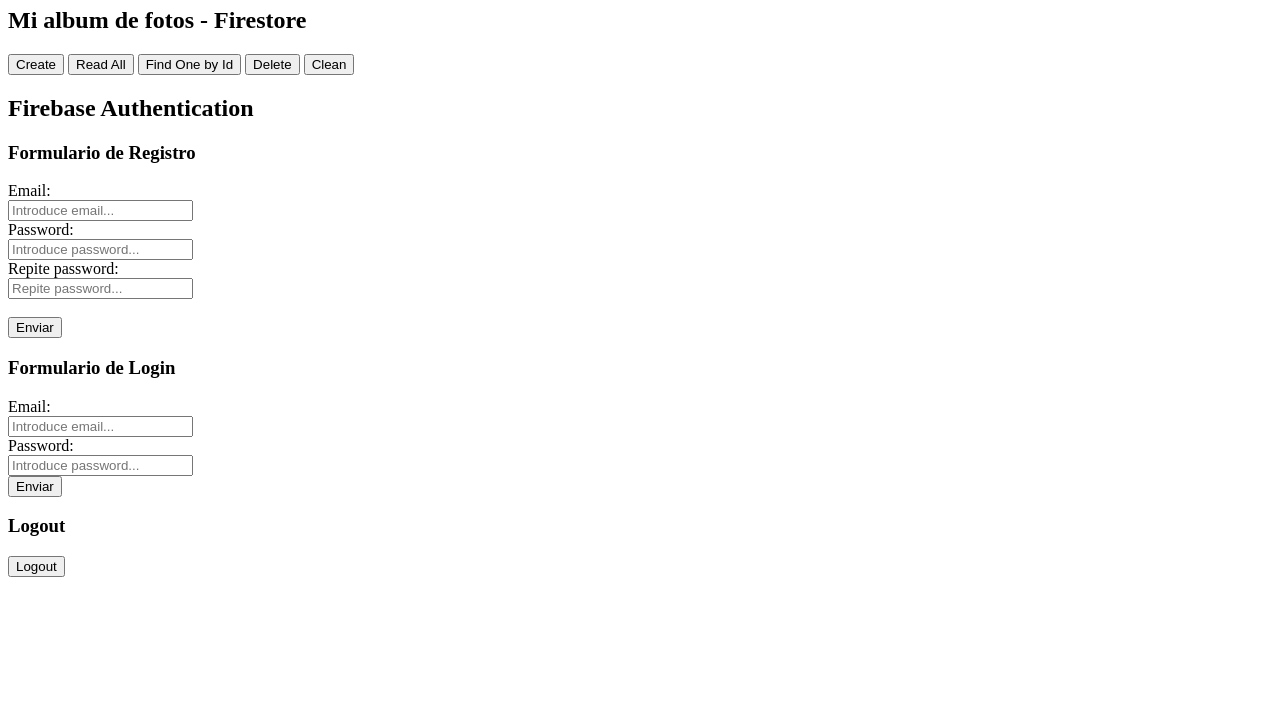
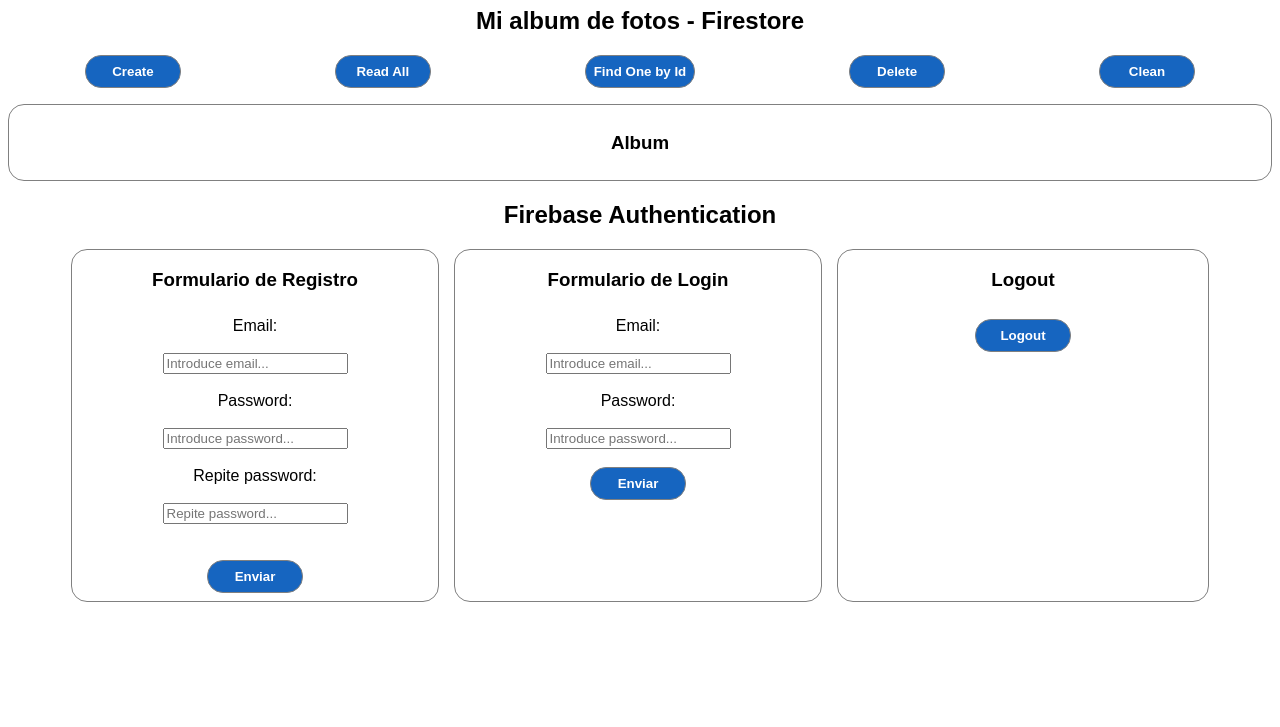
Before and after one commit to vanesaedo/demo_firebase_firestore_auth, a plain HTML site: page index.html in a window 1280 px wide. Shown: the part 73-800 px from the top of the page. Drawn offline with Linux system fonts and the light colour scheme; no server answers.

Commit message:
ADD Styles, find one fixed

```diff
--- a/index.html
+++ b/index.html
@@ -6,26 +6,37 @@
     <meta http-equiv="X-UA-Compatible" content="IE=edge">
     <meta name="viewport" content="width=device-width, initial-scale=1.0">
     <title>Document</title>
+    <link rel="stylesheet" href="style.css">
 </head>
 
 <body>
+    <header>
         <h1>Probando Firebase!!!</h1>
+    </header>
+
+    <main>
 
         <h2>Mi album de fotos - Firestore</h2>
 
+        <section id="button-set">
             <button id="create">Create</button>
             <button id="read-all">Read All</button>
             <button id="read-one">Find One by Id</button>
             <button id="delete">Delete</button>
             <button id="clean">Clean</button>
+        </section>
 
         <section id="album">
-
+            <h3>Album</h3>
         </section>
 
+        <section>
             <h2>Firebase Authentication</h2>
+            <div id="forms-container">
+                <div>
                     <h3>Formulario de Registro</h3>
-    <form id ="form1" action="#" method="POST">
+                    <form id="form1" action="#" method="POST">
+                        <div>
                             <label for="email">Email:</label><br>
                             <input type="email" id="email" name="email" placeholder="Introduce email..."><br>
                             <label for="pass">Password:</label><br>
@@ -33,20 +44,37 @@
                             <label for="pass2">Repite password:</label><br>
                             <input type="password" id="pass2" name="pass2" placeholder="Repite password..."><br><br>
                             <input type="submit" value="Enviar">
+                        </div>
                     </form>
+                </div>
 
-
+                <div>
                     <h3>Formulario de Login</h3>
-    <form id ="form2" action="#" method="POST">
+                    <form id="form2" action="#" method="POST">
+                        <div>
                             <label for="email2">Email:</label><br>
                             <input type="email" id="email2" name="email2" placeholder="Introduce email..."><br>
                             <label for="pass3">Password:</label><br>
                             <input type="password" id="pass3" name="pass3" placeholder="Introduce password..."><br>
                             <input type="submit" value="Enviar">
+                        </div>
                     </form>
 
+                </div>
+                <div >
                     <h3>Logout</h3>
+                    <div id="logout">
                         <button id="salir">Logout</button>
+                    </div>
+
+                </div>
+            </div>
+        </section>
+
+    </main>
+    <footer>
+
+    </footer>
 
     <!-- The core Firebase JS SDK is always required and must be listed first -->
     <script src="https://www.gstatic.com/firebasejs/8.7.1/firebase-app.js"></script>
--- a/script.js
+++ b/script.js
@@ -8,6 +8,8 @@
 
 //Función auxiliar para pintar una foto en el album
 const printPhoto = (title, url, docId) => {
+  let card = document.createElement('article');
+  card.setAttribute('class', 'card');
   let picture = document.createElement('img');
   picture.setAttribute('src', url);
   picture.setAttribute('style', 'max-width:250px');
@@ -16,9 +18,10 @@
   let id = document.createElement('p');
   id.innerHTML = docId;
   const album = document.getElementById('album');
-  album.appendChild(picture);
-  album.appendChild(caption);
-  album.appendChild(id);
+  card.appendChild(picture);
+  card.appendChild(caption);
+  card.appendChild(id);
+  album.appendChild(card);
 };
 
 //Create
@@ -34,6 +37,10 @@
 
 //Read all
 const readAll = () => {
+  // Limpia el album para mostrar el resultado
+  cleanAlbum();
+
+  //Petición a Firestore para leer todos los documentos de la colección album
   db.collection("album")
     .get()
     .then((querySnapshot) => {
@@ -43,24 +50,6 @@
 
     })
     .catch(() => console.log('Error reading documents'));;
-};
-
-//Read one
-function readOne(id) {
-  db.collection("album")
-    .doc(id)
-    .get()
-    .then((doc) => {
-      if (doc.exists) {
-        console.log("Document data:", doc.data());
-        printPhoto(doc.data().title, doc.data().url, doc.id);
-      } else {
-        console.log("No such document!");
-      }
-    })
-    .catch((error) => {
-      console.log("Error getting document:", error);
-    });
 };
 
 //Delete
@@ -143,20 +132,24 @@
 
 // Read ONE
 function readOne(id) {
-  db.collection("users")
-    .doc(id)
-    .get()
-    .then((doc) => {
+  // Limpia el album para mostrar el resultado
+  cleanAlbum();
+
+  //Petición a Firestore para leer un documento de la colección album
+  var docRef = db.collection("album").doc(id);
+
+  docRef.get().then((doc) => {
     if (doc.exists) {
       console.log("Document data:", doc.data());
+      printPhoto(doc.data().title, doc.data().url, doc.id);
     } else {
       // doc.data() will be undefined in this case
       console.log("No such document!");
     }
-    })
-    .catch((error) => {
+  }).catch((error) => {
     console.log("Error getting document:", error);
   });
+
 }
 
 /**************Firebase Auth*****************/
@@ -175,12 +168,12 @@
       createUser({
         id: user.uid,
         email: user.email,
-        message:"hola!"
+        message: "hola!"
       });
 
     })
     .catch((error) => {
-      console.log("Error en el sistema" + error.message, "Error: "+error.code);
+      console.log("Error en el sistema" + error.message, "Error: " + error.code);
     });
 };
 
--- /dev/null
+++ b/style.css
@@ -0,0 +1,133 @@
+:root {
+    --border-radius: 16px;
+    --inner-border-radius: 8px;
+    --padding: 8px;
+    --border-color: gray;
+    --button-color: rgb(22, 101, 192);
+    --button-font-color: white;
+    --buttons_width: 96px;
+}
+
+* {
+    font-family: Arial, Helvetica, sans-serif;
+}
+
+h1, h2, h3, h4 {
+    text-align: center;
+}
+
+img {
+    border-radius: var(--border-radius);
+}
+
+input {
+    max-width: 300px;
+}
+
+button {
+    border: 1px solid var(--border-color);
+    background-color: var(--button-color);
+    color:var(--button-font-color);
+    font-weight: bold;
+    padding: var(--padding);
+    min-width: var(--buttons_width);
+    border-radius: var(--border-radius);
+
+}
+
+button:hover {
+    background-color: #f0f0f0;
+    color:black;
+}
+
+
+input[type="submit"] {
+    border: 1px solid var(--border-color);
+    background-color: var(--button-color);
+    color:var(--button-font-color);
+    font-weight: bold;
+    padding: var(--padding);
+    min-width: var(--buttons_width);
+    border-radius: var(--border-radius);
+}
+
+input[type="submit"]:hover {
+    background-color: #f0f0f0;
+    color:black;
+}
+
+.card{
+    padding:var(--padding);
+    border: 1px solid var(--border-color);
+    border-radius: var(--inner-border-radius);
+}
+
+#button-set {
+    display: flex;
+    justify-content: space-around;
+    flex-wrap: wrap;
+}
+
+#album {
+    margin-top: 16px;
+    border: 1px solid var(--border-color);
+    padding: var(--padding);
+    border-radius: var(--border-radius);
+    display:flex;
+    justify-content: space-around;
+    flex-wrap: wrap;
+    gap:8px;
+}
+
+#forms-container {
+    display: flex;
+    justify-content: center;
+    align-items: stretch;
+    flex-wrap: wrap;
+    gap: 15px;
+}
+
+#forms-container>div{
+    border: 1px solid var(--border-color);
+    border-radius: var(--border-radius);
+}
+
+
+#form1 {
+    display: flex;
+    justify-content: center;
+    align-items: center;
+}
+
+#form1>div {
+    min-width: 350px;
+    max-width: 400px;
+    display: flex;
+    flex-direction: column;
+    align-items: center;
+    padding: var(--padding);
+}
+
+#form2 {
+    display: flex;
+    justify-content: center;
+    align-items: center;
+}
+
+#form2>div {
+    min-width: 350px;
+    max-width: 400px;
+    display: flex;
+    flex-direction: column;
+    align-items: center;
+    padding: var(--padding);
+    border-radius: var(--border-radius);
+}
+
+#logout {
+    display:flex;
+    justify-content: center;
+    min-width: 350px;
+    max-width: 400px;
+    padding: 10px;
+}
```
Lines whose indentation alone changed are shown as unchanged.
